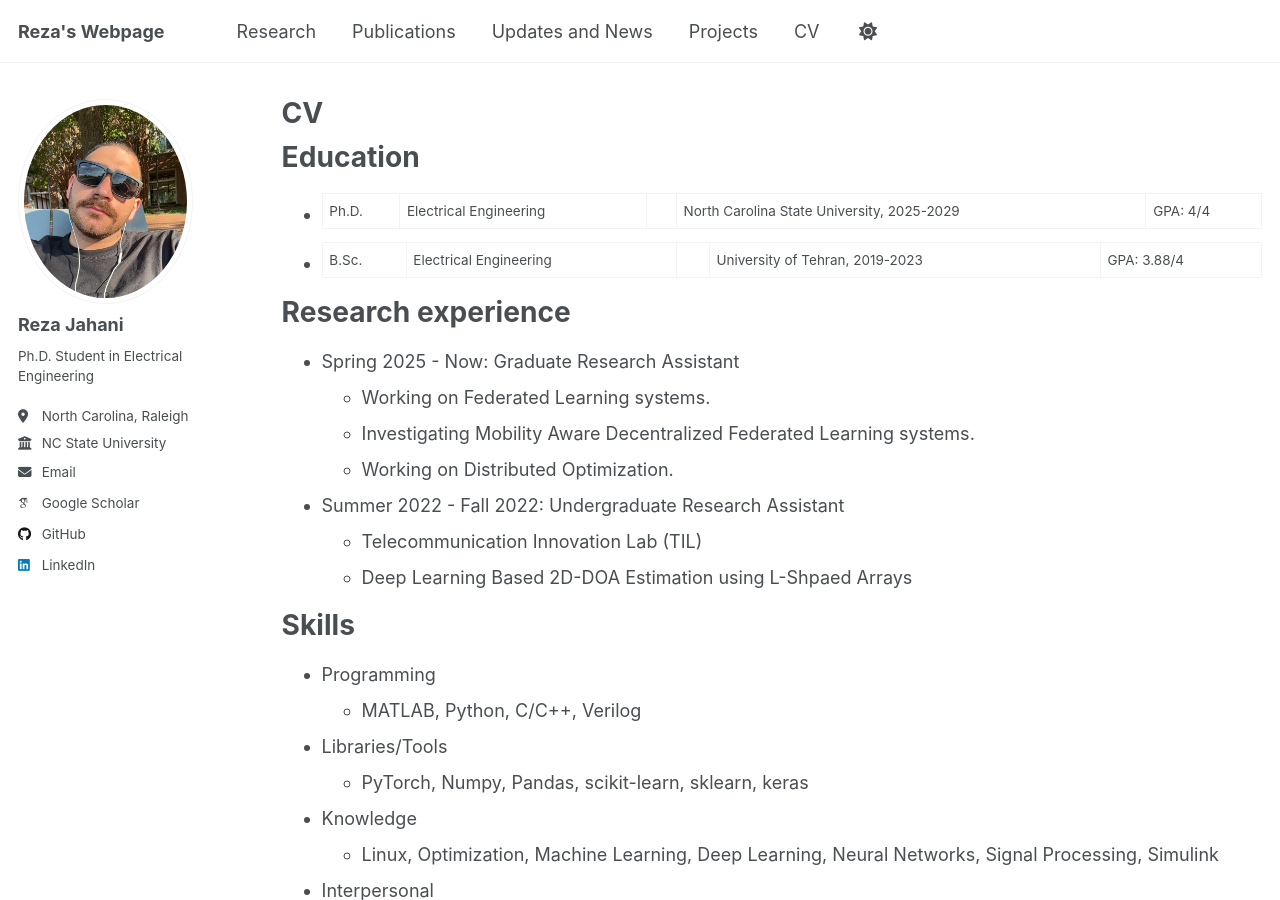
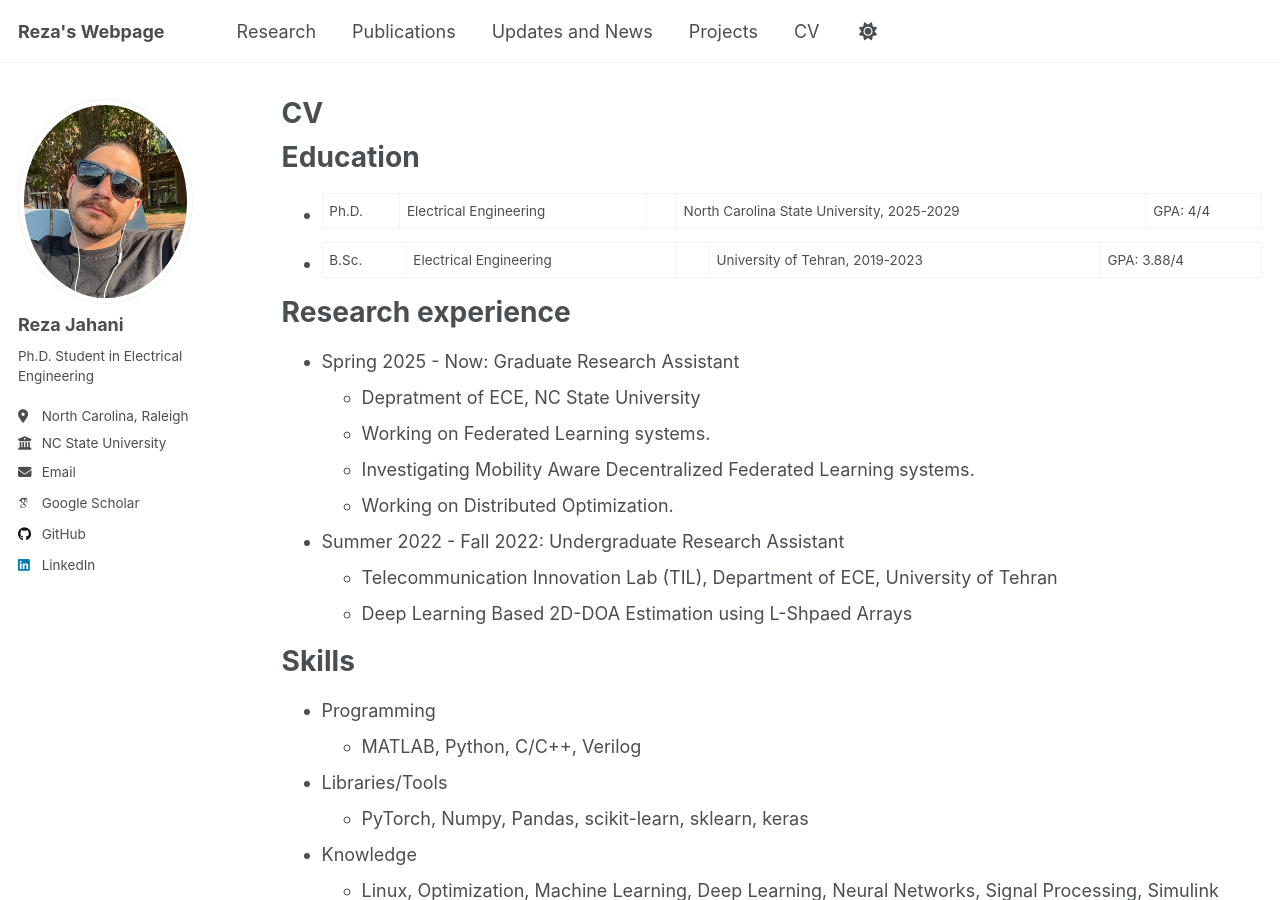
Before and after one commit to RezaJahanii/RezaJahanii.github.io, a Jekyll site: the page built from _pages/cv.md, in a window 1280 px wide and 900 px high. Built offline with Jekyll 4.4.1, drawn with Linux system fonts in a browser that asks for light colours; some web fonts are replaced; a script that is not in the unit is left out.

Commit message:
Update cv.md

```diff
--- a/_pages/cv.md
+++ b/_pages/cv.md
@@ -17,12 +17,13 @@ Education
 Research experience
 ======
 * Spring 2025 - Now: Graduate Research Assistant
+  * Depratment of ECE, NC State University
   * Working on Federated Learning systems.
   * Investigating Mobility Aware Decentralized Federated Learning systems.
   * Working on Distributed Optimization.
 
 * Summer 2022 - Fall 2022: Undergraduate Research Assistant
-  * Telecommunication Innovation Lab (TIL)
+  * Telecommunication Innovation Lab (TIL), Department of ECE, University of Tehran
   * Deep Learning Based 2D-DOA Estimation using L-Shpaed Arrays
 
 
```
